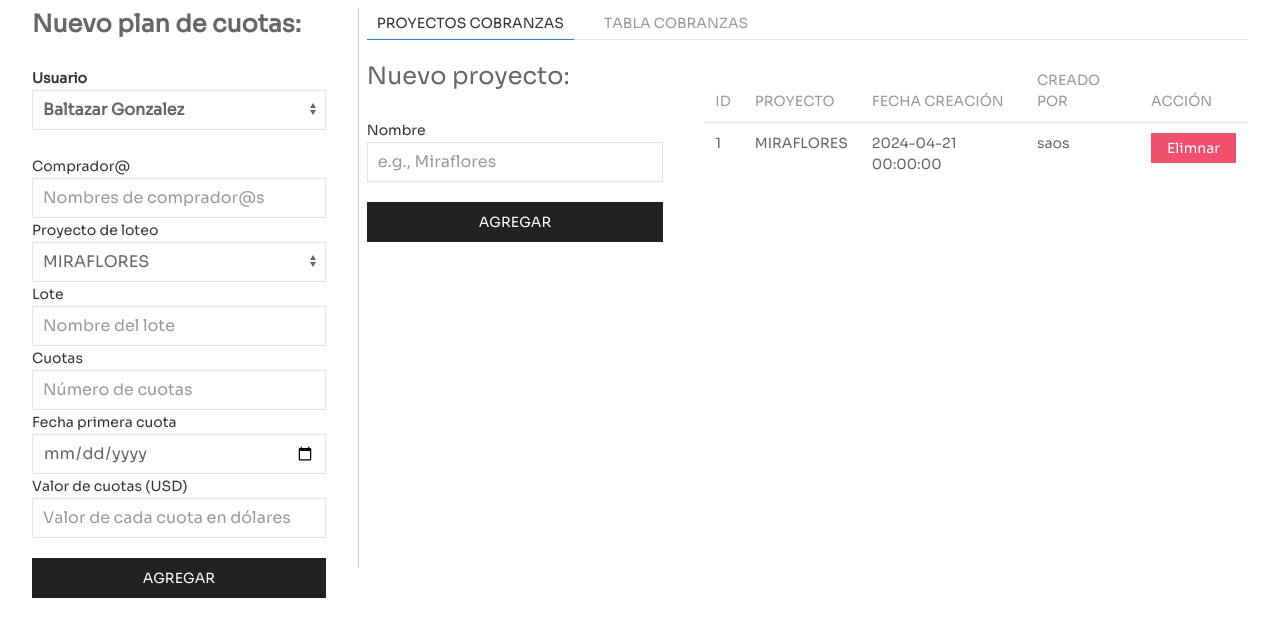
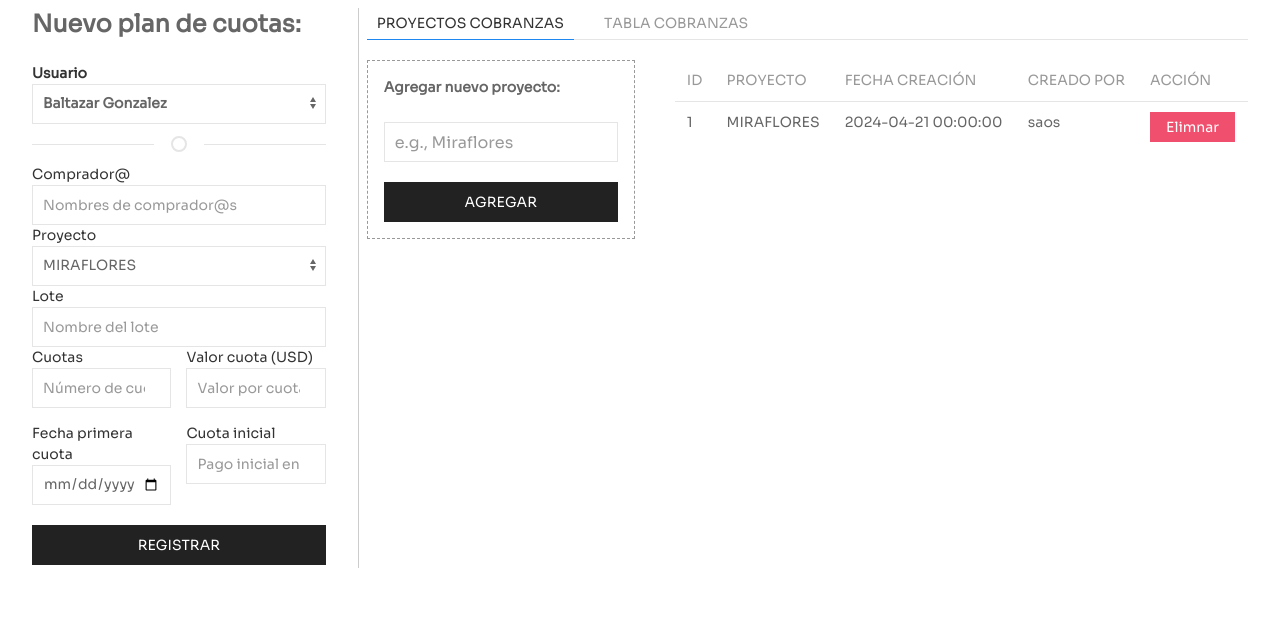
Before and after one commit to baltazargch/SAOS-app, a Flask app: page /admincuotas in a window 1280 px wide. Shown: the part 80-717 px from the top of the page. Run offline with Flask 3, Linux system fonts and the light colour scheme; a user stored in the database is signed in; data comes from the database, SQL or seed files in the repository; both versions use the stored data as it was after the commit; some libraries are stand-ins or nearby versions.

Commit message:
corrected payment date. initial payment and some minor aestethics changes

```diff
--- a/website/auth.py
+++ b/website/auth.py
@@ -7,6 +7,7 @@ from .utils import tipo_usuario_aceptado, new_user_const
 from email_validator import validate_email, EmailNotValidError
 import os
 import json
+
 
 # Esta es la vista de login.
 auth = Blueprint('auth', __name__)
@@ -162,6 +163,7 @@ def update_user(id):
             flash('Clave incorrecta.', 'error')
     return redirect('/sing_up')
 
+# Demo para eliminar solamente si tiene la clave para eliminar (not functioning)
 @auth.route('/verificar_clave/<id>', methods=['GET', 'POST'])
 @login_required
 @tipo_usuario_aceptado('admin')
--- a/website/models.py
+++ b/website/models.py
@@ -28,7 +28,7 @@ class Permit(db.Model):
 
 class Cuotas(db.Model):
     id = db.Column(db.Integer, primary_key=True)
-    fecha = db.Column(db.DateTime(timezone=True), default=func.now())
+    fecha = db.Column(db.DateTime(timezone=False), default=func.now())
     cliente = db.Column(db.String(250))
     clienteid = db.Column(db.String(250))
     proyecto = db.Column(db.String(250))
--- a/website/templates/admin_cuotas.html
+++ b/website/templates/admin_cuotas.html
@@ -3,7 +3,7 @@
 {% block main_content %}
 
 <div style="display:flex; padding-left: 2rem; padding-top: 0.5rem; width: 95vw; height: 70vh;">
-    <div style="border-right: 1px solid rgba(0,0,0,0.2); padding-right:2rem; width:25%;">
+    <div class="uk-text-small" style="border-right: 1px solid rgba(0,0,0,0.2); padding-right:2rem; width:25%;">
         {% if usuarios_loteos != '' %}
         <form action="/nuevo_cliente" method='POST'>
             <fieldset class="uk-fieldset">
@@ -20,14 +20,14 @@
                                 {%endfor%}
                             </select>
                         </div>
-                        <br>
+                        <hr class="uk-divider-icon uk-margin-small">
                         <div class="uk-form-controls">
                             <label class="uk-form-label" for="form-stacked-text">Comprador@</label>
                             <input type="text" class="uk-input" name="cliente" placeholder="Nombres de comprador@s">
                         </div>
                         <!-- Proyecto -->
                         <div class="uk-form-controls">
-                            <label class="uk-form-label" for="form-stacked-text">Proyecto de loteo</label>
+                            <label class="uk-form-label" for="form-stacked-text">Proyecto</label>
                             <select class="uk-select" id="form-stacked-select" name="proyecto"
                                 placeholder="Nombre del loteo" required>
                                 {%for cobranza in cobranzas%}
@@ -35,29 +35,36 @@
                                 {%endfor%}
                             </select>
                         </div>
-
                         <div class="uk-form-controls">
                             <label class="uk-form-label" for="form-stacked-text">Lote</label>
                             <input type="text" class="uk-input" name="lote" placeholder="Nombre del lote">
                         </div>
-                        <div class="uk-form-controls">
-                            <label class="uk-form-label" for="form-stacked-text">Cuotas</label>
-                            <input type="number" class="uk-input" name="cuotas" placeholder="Número de cuotas" step="1"
-                                min="0">
+                        <div class="uk-grid-small" uk-grid>
+                            <div class="uk-form-controls uk-width-1-2">
+                                <label class="uk-form-label" for="form-stacked-text">Cuotas</label>
+                                <input type="number" class="uk-input" name="cuotas" placeholder="Número de cuotas"
+                                    step="1" min="0">
+                            </div>
+                            <div class="uk-form-controls uk-width-1-2">
+                                <label class="uk-form-label" for="form-stacked-text">Valor cuota (USD)</label>
+                                <input type="number" class="uk-input" name="valorcuotas" placeholder="Valor por cuota">
+                            </div>
                         </div>
-                        <div class="uk-form-controls">
-                            <label class="uk-form-label" for="form-stacked-text">Fecha primera cuota</label>
-                            <input type="date" class="uk-input" name="fechaini" placeholder="Inicio de plan de cuotas">
-                        </div>
-                        <div class="uk-form-controls">
-                            <label class="uk-form-label" for="form-stacked-text">Valor de cuotas (USD)</label>
-                            <input type="number" class="uk-input" name="valorcuotas"
-                                placeholder="Valor de cada cuota en dólares">
+                        <div class="uk-grid-small" uk-grid>
+                            <div class="uk-form-controls uk-width-1-2">
+                                <label class="uk-form-label" for="form-stacked-text">Fecha primera cuota</label>
+                                <input type="date" class="uk-input" name="fechaini">
+                            </div>
+                            <div class="uk-form-controls uk-width-1-2">
+                                <label class="uk-form-label" for="form-stacked-text">Cuota inicial</label>
+                                <input type="number" class="uk-input" name="cuotaini" placeholder="Pago inicial en USD"
+                                    step="1" min="0">
+                            </div>
                         </div>
                     </div>
                 </div>
             </fieldset>
-            <button type="submit" class="uk-button uk-button-secondary .uk-width-1-1">Agregar</button>
+            <button type="submit" class="uk-button uk-button-secondary .uk-width-1-1">Registrar</button>
         </form>
         {% else %}
         <p class="uk-text-warning"> Actualmente no hay usuarios con permisos de loteos </p>
@@ -72,15 +79,14 @@
             <li>
                 <div uk-grid>
                     <div class="uk-width-auto">
-                        <div>
+                        <div style="padding: 1rem 1rem; border: 1px dashed rgba(53, 53, 53, 0.5)">
                             <form action="add_cobranza" method="POST">
                                 <fieldset class="uk-fieldset">
-                                    <legend class="uk-legend uk-text-medium">Nuevo proyecto:</legend>
+                                    <legend class="uk-legend uk-text-small"><b>Agregar nuevo proyecto:</b></legend>
                                     <br>
                                     <div class="uk-form-controls">
                                         <div class="uk-margin">
                                             <div class="uk-form-controls">
-                                                <label class="uk-form-label" for="form-stacked-text">Nombre</label>
                                                 <input type="text" class="uk-input" name="proyect"
                                                     placeholder="e.g., Miraflores">
                                             </div>
@@ -138,7 +144,6 @@
                             <th>Valor cuota</th>
                             <th>Proyecto</th>
                             <th>Lote</th>
-                            <th>Fecha inicio</th>
                             <th>Cuotas totales</th>
                             <th>Número de cuota</th>
                             <th>Fecha a pagar</th>
@@ -154,7 +159,6 @@
                             <td>{{cuota.cuotadolar}}</td>
                             <td>{{cuota.proyecto}}</td>
                             <td>{{cuota.lote}}</td>
-                            <td>{{ cuota.fecha }}</td>
                             <td>{{cuota.numcuotas}}</td>
                             <td>{{cuota.idcuota}}</td>
                             <td>{{cuota.fechacuota}}</td>
@@ -186,7 +190,7 @@
                     searchable: true
                 },
                 {
-                    targets: [2, 4, 5, 6, 7, 8, 9],
+                    targets: [2, 4, 5, 6, 7, 8],
                     searchable: false
                 }
             ],
--- a/website/templates/base.html
+++ b/website/templates/base.html
@@ -39,7 +39,7 @@
 </head>
 
 <body>
-    <nav class="uk-navbar-container" style="background: #333;">
+    <nav class="uk-navbar-container" style="background: #333;" uk-sticky>
         <div class="uk-container">
             <div uk-navbar>
 
--- a/website/templates/imprimir_cobranza.html
+++ b/website/templates/imprimir_cobranza.html
@@ -104,7 +104,7 @@
 
                 </div>
                 <div>
-
+                    <p><b>Total cuotas: </b>{{dat.total_cuotas}}</p>
                     <p><b>Fecha inicio: </b>{{dat.fecha_minima}}</p>
                     <p><b>Fecha fin: </b> {{dat.fecha_maxima}}</p>
 
--- a/website/templates/imprimir_pago.html
+++ b/website/templates/imprimir_pago.html
@@ -102,6 +102,7 @@
                     <p><b>Valor cuota: </b>{{dat.siguiente_cuota_pagar.cuotadolar}} USD</p>
                 </div>
                 <div>
+                    <p><b>Total cuotas: </b>{{dat.total_cuotas}}</p>
                     <p><b>Fecha inicio: </b>{{dat.fecha_minima}}</p>
                     <p><b>Fecha fin: </b> {{dat.fecha_maxima}}</p>
                 </div>
@@ -173,6 +174,7 @@
                     <p><b>Valor cuota: </b>{{dat.siguiente_cuota_pagar.cuotadolar}} USD</p>
                 </div>
                 <div>
+                    <p><b>Total cuotas: </b>{{dat.total_cuotas}}</p>
                     <p><b>Fecha inicio: </b>{{dat.fecha_minima}}</p>
                     <p><b>Fecha fin: </b> {{dat.fecha_maxima}}</p>
                 </div>
--- a/website/views.py
+++ b/website/views.py
@@ -1,16 +1,15 @@
-from flask import Blueprint, render_template, make_response, request, redirect
+from flask import Blueprint, render_template
 from flask_login import login_required, current_user
 from .utils import tipo_usuario_aceptado, ultimas_cuotas
 from .models import Permit, User, Cuotas, Cobranza
 from . import db
-from sqlalchemy import func
+from sqlalchemy import func, and_
 from datetime import datetime
-import plotly.graph_objs as go
 import plotly.io as pio
 import os
 import geojson
 import json
-from shapely import geometry, from_geojson
+from shapely import from_geojson
 from . import type
 
 # Estas son las vistas de la app general.
@@ -157,20 +156,22 @@ def admin_pagos():
         # Obtener una lista de clientes únicos para el usuario actual
         clientes = db.session.query(Cuotas.clienteid).filter_by(user_id=user.id).distinct().all()
 
-        # Lista para almacenar los resultados
-
     # Iterar sobre cada cliente único
         for cliente in clientes:
             cliente = cliente[0]  # El resultado es una tupla, así que tomamos el primer elemento
             # Obtener la última cuota pagada para el cliente actual
-            ultima_cuota_pagada = Cuotas.query.filter_by(clienteid=cliente, estadocuota='Pagado') \
-                                            .order_by(Cuotas.fechacuota.desc()).first()
+            ultima_cuota_pagada = Cuotas.query\
+                .filter(and_(Cuotas.clienteid == cliente, Cuotas.estadocuota == 'Pagado', Cuotas.idcuota > 0)) \
+                                   .order_by(Cuotas.fechacuota.desc()).first()
+
             # Obtener la siguiente cuota a pagar para el cliente actual
-            siguiente_cuota_pagar = Cuotas.query.filter_by(clienteid=cliente, estadocuota='Pendiente') \
-                                                .order_by(Cuotas.fechacuota).first()
+            siguiente_cuota_pagar = Cuotas.query\
+                .filter(and_(Cuotas.clienteid == cliente, Cuotas.estadocuota == 'Pendiente', Cuotas.idcuota > 0)) \
+                                     .order_by(Cuotas.fechacuota).first()
 
             # Calcular el total de cuotas y el saldo pendiente
-            total_cuotas_cliente = Cuotas.query.filter_by(clienteid=cliente).count()
+            total_cuotas_cliente = Cuotas.query.filter(and_(Cuotas.clienteid == cliente, Cuotas.idcuota > 0)).count()
+
             saldo_abonado = db.session.query(func.sum(Cuotas.cuotapagadadolar)) \
                                         .filter_by(clienteid=cliente, estadocuota='Pagado').scalar()
 
@@ -245,138 +246,6 @@ def user_cuotas():
             cuotas = None
     return render_template('user_cuotas.html', user=current_user, cuotas=cuotas)
 
-@views.route('/imprimir_cobranzas/<id>', methods=['GET'])
-@login_required
-def print_cobranzas(id):
-    cuotas_cliente = Cuotas.query.filter_by(clienteid=id).all()
-    icliente =  Cuotas.query.filter_by(clienteid=id).first()
-    if icliente:
-        cliente = icliente.cliente
-        idcliente = icliente.clienteid
-    # Contar las cuotas pagadas y pendientes
-    cuotas_pagadas = sum(1 for cuota in cuotas_cliente if cuota.estadocuota == 'Pagado')
-    cuotas_pendientes = sum(1 for cuota in cuotas_cliente if cuota.estadocuota == 'Pendiente')
-
-    # Crear los datos de la gráfica
-    labels = ['Pagadas', 'Pendientes']
-    valores = [cuotas_pagadas, cuotas_pendientes]
-
-   # Crea el gráfico circular utilizando Plotly
-    fig = go.Figure(data=[go.Pie(labels=labels, values=valores)])
-    grafica = fig.to_html(full_html=False)
-
-    # Lista para almacenar los resultados
-    resultados = []
-    ultima_cuota_pagada = Cuotas.query.filter_by(clienteid=idcliente, estadocuota='Pagado') \
-                                            .order_by(Cuotas.fechacuota.desc()).first()
-            # Obtener la siguiente cuota a pagar para el cliente actual
-    siguiente_cuota_pagar = Cuotas.query.filter_by(clienteid=idcliente, estadocuota='Pendiente') \
-                                                .order_by(Cuotas.fechacuota).first()
-
-    cuota_posterior = Cuotas.query.filter(
-        Cuotas.clienteid == idcliente,
-        Cuotas.estadocuota == 'Pendiente',
-        Cuotas.fechacuota > siguiente_cuota_pagar.fechacuota).order_by(Cuotas.fechacuota).first()    #type: ignore
-
-            # Calcular el total de cuotas y el saldo pendiente
-    total_cuotas_cliente = Cuotas.query.filter_by(clienteid=idcliente).count()
-    saldo_abonado = db.session.query(func.sum(Cuotas.cuotapagadadolar)) \
-                                        .filter_by(clienteid=idcliente, estadocuota='Pagado')\
-                                            .scalar()
-
-    totalDeuda = total_cuotas_cliente * siguiente_cuota_pagar.cuotadolar #type:ignore
-    saldo_pendiente_cliente  = totalDeuda - saldo_abonado
-
-    fechas_cuotas = [cuota.fechacuota for cuota in cuotas_cliente]
-
-    # Calcula la fecha máxima y mínima
-    fecha_maxima = max(fechas_cuotas)
-    fecha_minima = min(fechas_cuotas)
-
-    # Agregar los resultados a la lista
-    resultados.append({
-                'cliente': cliente,
-                'ultima_cuota_pagada': ultima_cuota_pagada,
-                'siguiente_cuota_pagar': siguiente_cuota_pagar,
-                'saldo_pendiente_cliente': saldo_pendiente_cliente,
-                'cuota_posterior':cuota_posterior,
-                'saldo_abonado': saldo_abonado,
-                'totalDeuda':totalDeuda,
-                'fecha_maxima': fecha_maxima,
-                'fecha_minima': fecha_minima
-            })
-    today = datetime.now().date()
-
-
-    return render_template('imprimir_cobranza.html', cliente=cuotas_cliente, grafica=grafica,
-                           dataCliente = resultados, today=today, icliente=icliente)
-
-@views.route('/imprimir_pago/<id>', methods=['GET'])
-@login_required
-def imprimir_pago(id):
-    cuotas_cliente = Cuotas.query.filter_by(clienteid=id).all()
-    icliente =  Cuotas.query.filter_by(clienteid=id).first()
-    if icliente:
-        cliente = icliente.cliente
-        idcliente = icliente.clienteid
-    # Contar las cuotas pagadas y pendientes
-    cuotas_pagadas = sum(1 for cuota in cuotas_cliente if cuota.estadocuota == 'Pagado')
-    cuotas_pendientes = sum(1 for cuota in cuotas_cliente if cuota.estadocuota == 'Pendiente')
-
-    # Crear los datos de la gráfica
-    labels = ['Pagadas', 'Pendientes']
-    valores = [cuotas_pagadas, cuotas_pendientes]
-
-   # Crea el gráfico circular utilizando Plotly
-    fig = go.Figure(data=[go.Pie(labels=labels, values=valores)])
-    grafica = fig.to_html(full_html=False)
-
-    # Lista para almacenar los resultados
-    resultados = []
-    ultima_cuota_pagada = Cuotas.query.filter_by(clienteid=idcliente, estadocuota='Pagado') \
-                                            .order_by(Cuotas.fechacuota.desc()).first()
-            # Obtener la siguiente cuota a pagar para el cliente actual
-    siguiente_cuota_pagar = Cuotas.query.filter_by(clienteid=idcliente, estadocuota='Pendiente') \
-                                                .order_by(Cuotas.fechacuota).first()
-
-    cuota_posterior = Cuotas.query.filter(
-        Cuotas.clienteid == idcliente,
-        Cuotas.estadocuota == 'Pendiente',
-        Cuotas.fechacuota > siguiente_cuota_pagar.fechacuota).order_by(Cuotas.fechacuota).first()    #type: ignore
-
-            # Calcular el total de cuotas y el saldo pendiente
-    total_cuotas_cliente = Cuotas.query.filter_by(clienteid=idcliente).count()
-    saldo_abonado = db.session.query(func.sum(Cuotas.cuotapagadadolar)) \
-                                        .filter_by(clienteid=idcliente, estadocuota='Pagado')\
-                                            .scalar()
-
-    totalDeuda = total_cuotas_cliente * siguiente_cuota_pagar.cuotadolar #type:ignore
-    saldo_pendiente_cliente  = totalDeuda - saldo_abonado
-
-    fechas_cuotas = [cuota.fechacuota for cuota in cuotas_cliente]
-
-    # Calcula la fecha máxima y mínima
-    fecha_maxima = max(fechas_cuotas)
-    fecha_minima = min(fechas_cuotas)
-
-    # Agregar los resultados a la lista
-    resultados.append({
-                'cliente': cliente,
-                'ultima_cuota_pagada': ultima_cuota_pagada,
-                'siguiente_cuota_pagar': siguiente_cuota_pagar,
-                'saldo_pendiente_cliente': saldo_pendiente_cliente,
-                'cuota_posterior':cuota_posterior,
-                'saldo_abonado': saldo_abonado,
-                'totalDeuda':totalDeuda,
-                'fecha_maxima': fecha_maxima,
-                'fecha_minima': fecha_minima
-            })
-    today = datetime.now().date()
-
-
-    return render_template('imprimir_pago.html', cliente=cuotas_cliente, grafica=grafica,
-                           dataCliente = resultados, today=today, icliente=icliente)
-
 @views.route('/cashflow', methods=['GET', 'POST'])
 @login_required
 @tipo_usuario_aceptado('admin')
```
Also changed, not shown: website/__init__.py (+22 -1 lines), website/manager.py (+159 -7 lines), website/templates/admin_dashboard.html (+38 -21 lines), website/templates/admin_pagos.html (+6 -6 lines), website/utils.py (+49 -5 lines), instance/database.db.
